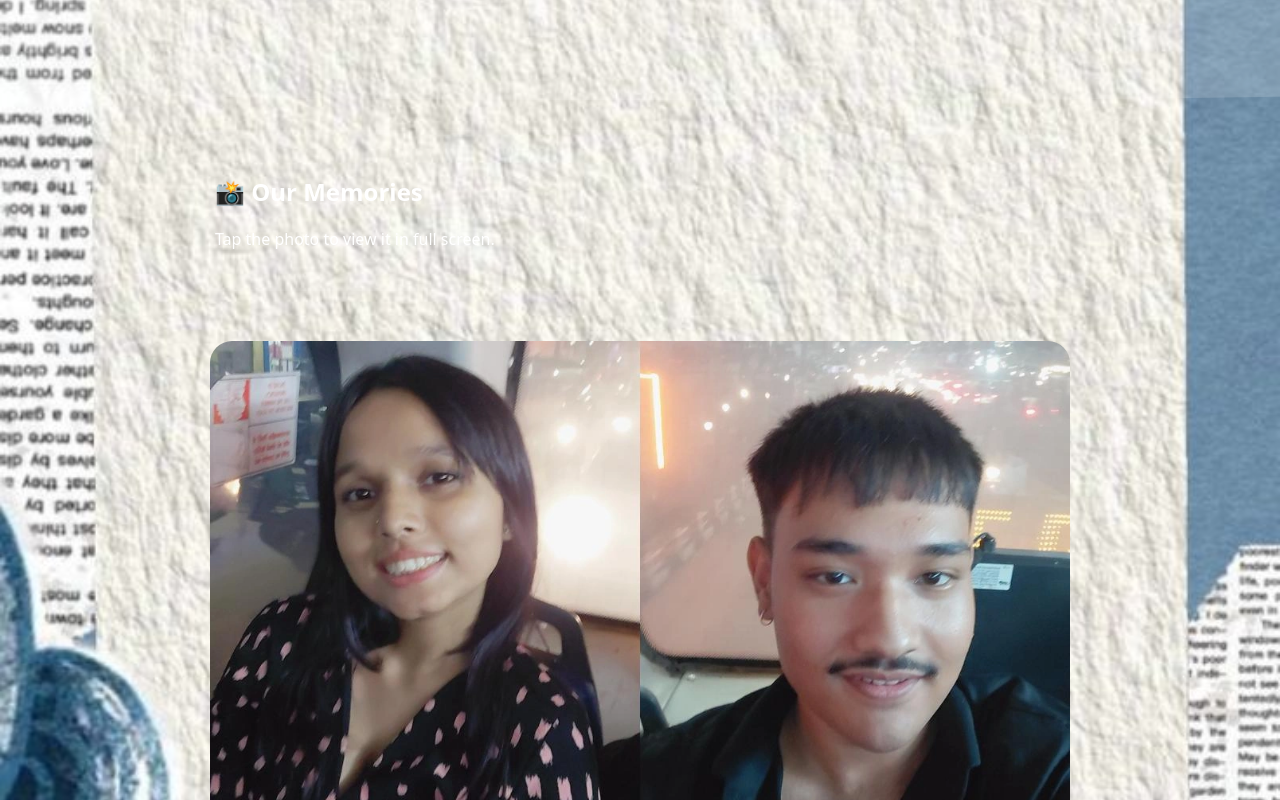
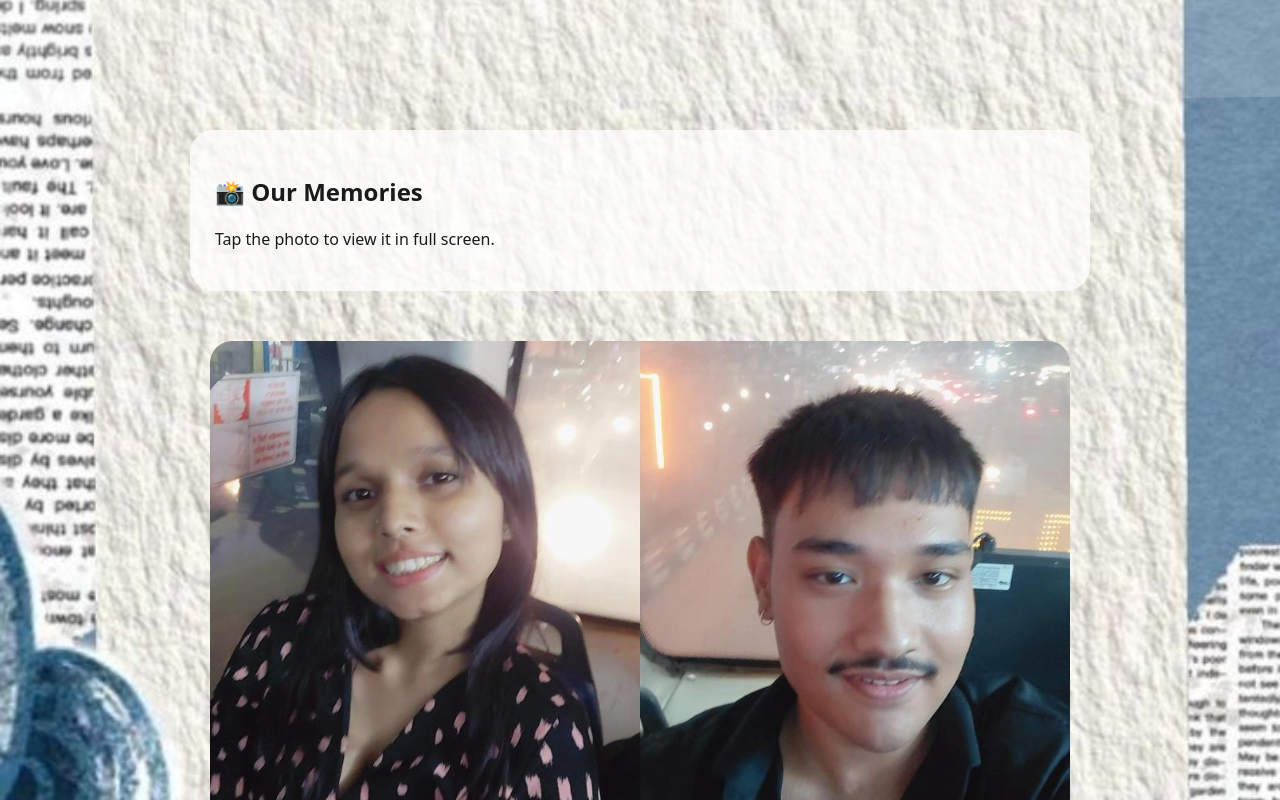
Before and after one commit to anchit-laptop/Happy-birthday-bhondu, a plain HTML site: page index.html in a window 1280 px wide. Shown: the part 700-1500 px from the top of the page. Drawn offline with Linux system fonts and the light colour scheme.

Commit message:
Update index.html

```diff
--- a/index.html
+++ b/index.html
@@ -17,7 +17,7 @@ body{
     background-attachment:fixed;
     background-repeat:no-repeat;
 
-    color:white;
+    color:#1a1a1a;
     overflow-x:hidden;
 }
 .hero{
@@ -50,7 +50,7 @@ transition:.3s;
 .gallery img:hover{transform:scale(1.02)}
 .message{
 max-width:900px;margin:30px auto;padding:25px;
-background:rgba(255,255,255,.1);border-radius:24px;
+background:rgba(255,255,255,.75);border-radius:24px;
 }
 .lightbox{
 display:none;position:fixed;inset:0;background:rgba(0,0,0,.9);
```
